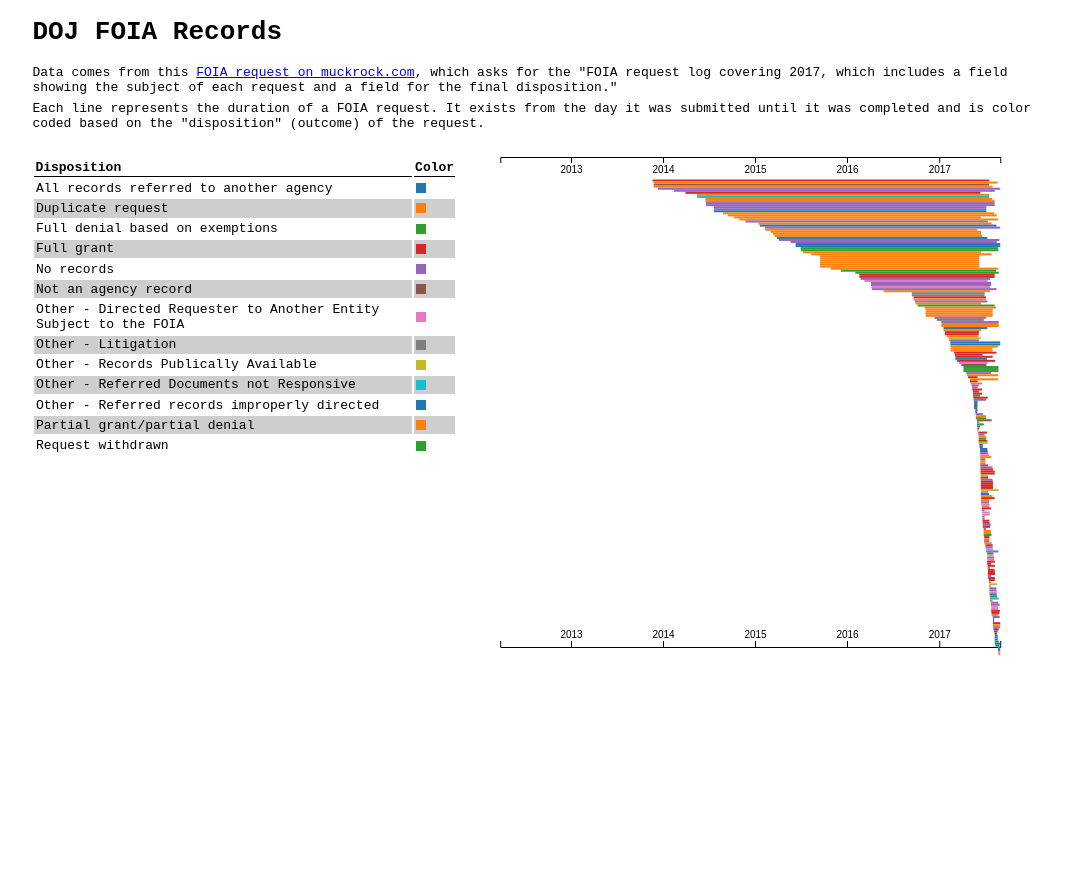
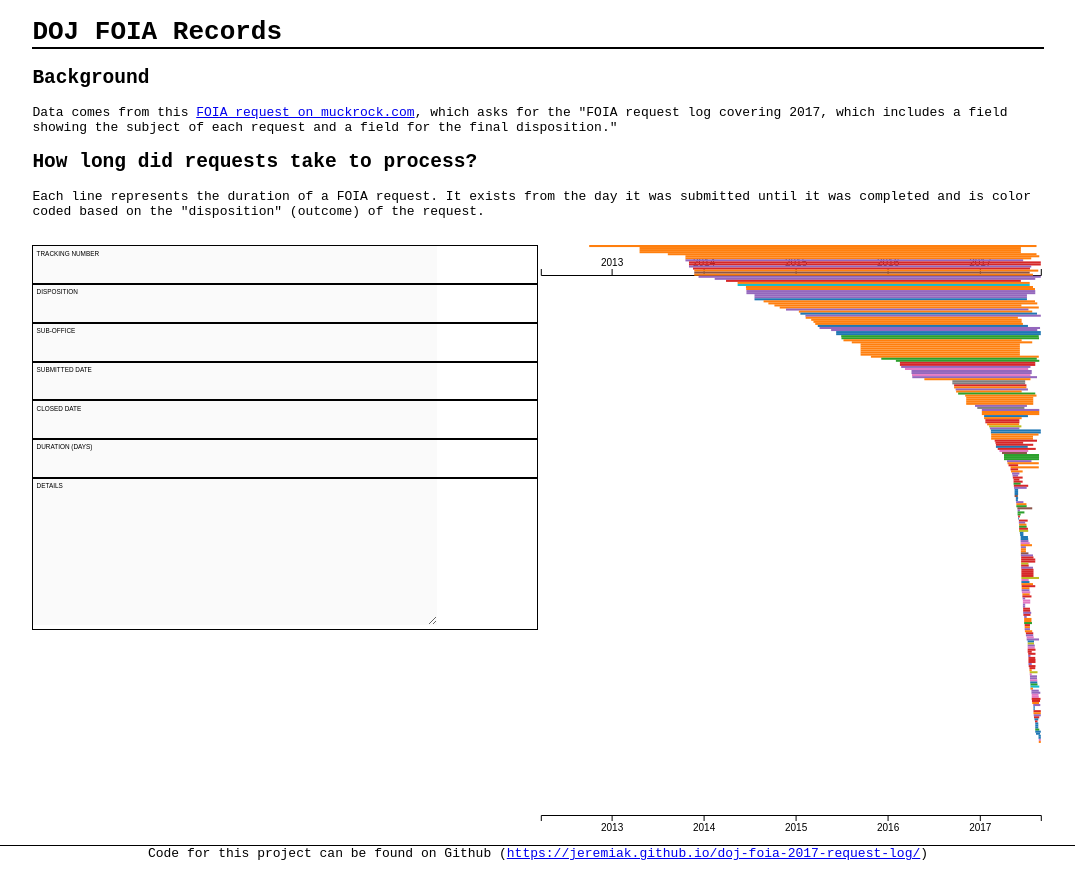
Before and after one commit to jeremiak/doj-foia-2017-request-log, a website: page index.html in a window 1280 px wide. Shown: the whole page, without its empty margins (102-1177 px from the left). Before the commit the page ends 800 px from the top, so only its background shows below. Drawn offline with nearby package versions, Linux system fonts and the light colour scheme.

Commit message:
Add detail view concept on hover

```diff
--- /dev/null
+++ b/doj.css
@@ -0,0 +1,103 @@
+body {
+  font-family: monospace;
+}
+
+main {
+  margin: 0 auto;
+  width: 80%;
+}
+
+footer {
+  border-top: 1px solid black;
+  clear: both;
+  margin-top: 1rem;
+  text-align: center;
+  width: 100%;
+}
+
+h1 {
+  border-bottom: 2px solid black;
+  font-family: monospace;
+}
+
+p {
+  margin-bottom:.4rem;
+  margin-top:.4rem;
+}
+
+#duration-slider {
+  float: left;
+  overflow-x: scroll;
+  width: 50%;
+}
+
+#duration-slider-inner {
+  width: 200%;
+}
+
+#duration-chart {
+  margin-top: 2em;
+  position: relatvie;
+}
+
+#duration-current,
+#duration-legend  {
+  float: left;
+  width: 49.8%;
+}
+
+#duration-chart svg {
+  float: left;
+  width: 50%;
+}
+
+#duration-chart rect:hover {
+  fill: black;
+}
+
+#duration-current > div {
+  border: 1px solid black;
+  position: relative;
+  width: 100%;
+}
+
+#duration-current > div label {
+  font-family: sans-serif;
+  font-size: .4rem;
+  left: .2rem;
+  position: absolute;
+  text-transform: uppercase;
+  top: .2rem;
+}
+
+#duration-current > div input,
+#duration-current > div textarea {
+  border: none;
+  color: black;
+  font-size: .8rem;
+  font-family: monospace;
+  line-height: 1.7rem;
+  padding-bottom: 0;
+  padding-left: .1rem;
+  padding-top: .6rem;
+  width: 400px;
+}
+
+table {
+  border: none;
+}
+
+th {
+  border-bottom: 1px solid black;
+  text-align: left;
+}
+
+tr:nth-child(even) {
+  background-color: rgba(10, 10, 10, 0.2);
+}
+
+td {
+  border: none;
+  margin: 0;
+  padding: .1rem;
+}
--- a/index.html
+++ b/index.html
@@ -2,78 +2,69 @@
 <html lang="en">
   <head>
     <title>DOJ FOIA Request Log</title>
-    <style>
-      main {
-        font-family: monospace;
-        margin: 0 auto;
-        width: 80%;
-      }
-
-      h1 {
-        font-family: monospace;
-      }
-
-      p {
-        margin-bottom:.4rem;
-        margin-top:.4rem;
-      }
-
-      #chart {
-        margin-top: 2em;
-      }
-
-      #legend {
-        float: left;
-        width: 42%;
-      }
-
-      table {
-        border: none;
-      }
-
-      th {
-        border-bottom: 1px solid black;
-        text-align: left;
-      }
-
-      tr:nth-child(even) {
-        background-color: rgba(10, 10, 10, 0.2);
-      }
-
-      td {
-        border: none;
-        margin: 0;
-        padding: .1rem;
-      }
-
-      svg {
-        float: left;
-        width: 58%;
-      }
-    </style>
-
+    <link rel="stylesheet" href="doj.css">
   </head>
   <body>
     <main>
       <h1>DOJ FOIA Records</h1>
+      <h2>Background</h2>
       <p>Data comes from this <a href="https://www.muckrock.com/foi/united-states-of-america-10/foia-log-2017-department-of-justice-office-of-legislative-affairs-47116/">FOIA request on muckrock.com</a>, which asks for the "FOIA request log covering 2017, which includes a field showing the subject of each request and a field for the final disposition."</p>
+
+      <h2>How long did requests take to process?</h2>
       <p>Each line represents the duration of a FOIA request. It exists from the day it was submitted until it was completed and is color coded based on the "disposition" (outcome) of the request.</p>
-      <div id="chart">
-        <div id="legend">
+      <div id="duration-chart">
+        <div id="duration-slider">
+          <div id="duration-slider-inner">
+            <div id="duration-current">
+              <div>
+                <input type="text" id="tracking-number" name="tracking-number" disabled>
+                <label for="tracking-number">Tracking number</label>
+              </div>
+              <div>
+                <input type="text" id="disposition" name="disposition" disabled>
+                <label for="disposition">Disposition</label>
+              </div>
+              <div>
+                <input type="text" id="sub-office" name="sub-office" disabled>
+                <label for="sub-office">Sub-office</label>
+              </div>
+              <div>
+                <input type="text" id="submitted-date" name="submitted-date" disabled>
+                <label for="submitted-date">Submitted date</label>
+              </div>
+              <div>
+                <input type="text" id="closed-date" name="closed-date" disabled>
+                <label for="closed-date">Closed date</label>
+              </div>
+              <div>
+                <input type="text" id="duration" name="duration" disabled>
+                <label for="duration">Duration (days)</label>
+              </div>
+              <div>
+                <textarea rows="5" id="details" name="details" disabled></textarea>
+                <label for="details">Details</label>
+              </div>
+            </div>
+            <div id="duration-legend">
               <table>
                 <thead>
                   <tr>
                     <th>Disposition</th>
                     <th>Color</th>
+                    <th>Volume</th>
+                    <th>Percent</th>
                   </tr>
                 </thead>
                 <tbody></tbody>
               </table>
             </div>
-        <svg width="500" height="500" viewBox="0 0 500 500" xmlns="http://www.w3.org/2000/svg">
+          </div>
+        </div>
+        <svg width="500" height="600" viewBox="0 0 500 600" xmlns="http://www.w3.org/2000/svg">
         </svg>
       </div>
     </main>
+    <footer>Code for this project can be found on Github (<a href="https://jeremiak.github.io/doj-foia-2017-request-log/">https://jeremiak.github.io/doj-foia-2017-request-log/</a>)</footer>
     <script src="https://cdnjs.cloudflare.com/ajax/libs/d3/4.13.0/d3.min.js"></script>
     <script src="./main.js"></script>
   </body>
--- a/main.js
+++ b/main.js
@@ -14,19 +14,46 @@ function getAllDates(data) {
   return closed.concat(submitted)
 }
 
+function getLegendData(data) {
+  const dispositions = data.map(d => d['Disposition'])
+  const volumeCountCache = {}
+  const legendData = unique(dispositions).sort((a, b) => {
+    if(a < b) return -1;
+    if(a > b) return 1;
+    return 0;
+  }).map(d => {
+    if (!volumeCountCache[d]) {
+      const match = dispositions.filter(x => x === d)
+      volumeCountCache[d] = match.length
+    }
+    return d
+  }).map(d => ({
+    name: d,
+    volume: volumeCountCache[d],
+    percent: (volumeCountCache[d] / dispositions.length) * 100,
+  }))
+
+  return legendData
+}
+
+function handleLegendClick(e) {
+  const nameFromRow = e.target.closest('tr').querySelectorAll('td')[0].innerText
+  const filtered = window.data.filter(d => d['Disposition'] === nameFromRow)
+  updateData(filtered)
+}
+
 function loadLegend(el, leg) {
-  const tr = d3.select(el)
-    .selectAll('div')
-    .data(leg)
-    .enter()
-    .append('tr')
-
-  tr.append('td').text(l => l.name)
-  tr.append('td').append('div')
-    .style('background-color', l => l.color)
-    .style('display', 'block')
-    .style('height', '10px')
-    .style('width', '10px')
+  const rows = leg.map(l => {
+    return `<tr>
+      <td>${l.name}</td>
+      <td>
+        <div style="background-color: ${colors(l.name)}; display: block; height: 10px; width: 10px;"
+      </td>
+      <td>${l.volume}</td>
+      <td>${l.percent.toFixed(2)}%</td>
+    </tr>`
+  })
+  document.querySelector(el).innerHTML = rows.join('')
 }
 
 function unique(data) {
@@ -39,62 +66,81 @@ function unique(data) {
   return u
 }
 
-function updateCurrentHover(current) {
+function updateCurrent(current) {
+  const dur = (current['Closed Date'] - current['Submitted Date']) / msPerDay
+  const fields = [
+    { name: 'tracking-number', key: 'Tracking Number'},
+    { name: 'disposition', key: 'Disposition'},
+    { name: 'sub-office', key: 'Sub-Office'},
+    { name: 'submitted-date', key: 'Submitted Date'},
+    { name: 'closed-date', key: 'Closed Date'},
+    { name: 'details', key: 'Detail' },
+  ]
+  fields.forEach(field => {
+    const name = `[name="${field.name}"]`
+    const $el = $currentDurationEl.querySelector(name)
+    $el.value = current[field.key]
+  })
 
+  $currentDurationEl.querySelector('[name="duration"]').value = parseInt(dur)
 }
 
 function updateData(data) {
-  const withDates = coerceDateCols(data).sort((a, b) => {
+  const svgHeight = 500
+  const withDates = data.sort((a, b) => {
     return a['Submitted Date'] - b['Submitted Date']
   })
-  const allDates = getAllDates(withDates)
 
   const x = d3.scaleTime()
-    .domain(d3.extent(allDates))
+    .domain(d3.extent(getAllDates(withDates)))
     .range([0, 500])
 
   const y = d3.scaleLinear()
     .domain([1, data.length + 1])
-    .range([0, 500])
+    .range([0, svgHeight])
 
   const bottomAxis = d3.axisBottom(x)
   const topAxis = d3.axisTop(x)
 
-  const dispositions = data.map(d => d['Disposition'])
-  const legendData = unique(dispositions).sort((a, b) => {
-    if(a < b) return -1;
-    if(a > b) return 1;
-    return 0;
-  }).map(d => ({
-    name: d,
-    color: colors(d)
-  }))
-  loadLegend('#legend tbody', legendData)
+  const legendData = getLegendData(data)
+  loadLegend('#duration-legend tbody', legendData)
 
   svg.append('g')
-    .attr('transform', 'translate(0,0)')
+    .attr('transform', 'translate(0,570)')
     .call(bottomAxis);
 
   svg.append('g')
-    .attr('transform', 'translate(0,490)')
+    .attr('transform', 'translate(0,30)')
     .call(topAxis);
 
-  const rects = svg.selectAll('g')
-    .data(withDates)
-    .enter()
-    .append('g')
+  const rects = svg.selectAll('rect')
+    .data(withDates, d => d['Tracking Number'])
+
+  rects.attr('x', d => x(d['Submitted Date']))
+      .attr('y', (d, i) => y(i))
+      .attr('width', d => (x(d['Closed Date']) - x(d['Submitted Date'])))
+      .attr('height', () => (svgHeight / data.length))
+
+  rects.enter()
     .append('rect')
       .attr('x', d => x(d['Submitted Date']))
       .attr('y', (d, i) => y(i))
       .attr('width', d => (x(d['Closed Date']) - x(d['Submitted Date'])))
-      .attr('height', '2')
+      .attr('height', () => (svgHeight / data.length))
       .attr('fill', d => colors(d['Disposition']))
-      .on('mouseover', updateCurrentHover)
+    .on('mouseover', d => updateCurrent(d))
+
+  rects.exit().remove()
 }
 
+document.querySelector('#duration-legend').addEventListener('click', handleLegendClick)
+
+const $currentDurationEl = document.querySelector('#duration-current')
 const colors = d3.scaleOrdinal(d3.schemeCategory10)
-const svg = d3.select('svg')
-d3.csv('cleaned.csv', data => {
-  window.d = data.slice(0, 10)
+const msPerDay = 1000 * 60 * 60 * 24
+const svg = d3.select('#duration-chart svg')
+d3.csv('cleaned.csv', csv => {
+  const data = coerceDateCols(csv)
+  window.data = data
   updateData(data)
 })
```
Also changed, not shown: README.md. Lines whose indentation alone changed are shown as unchanged.
